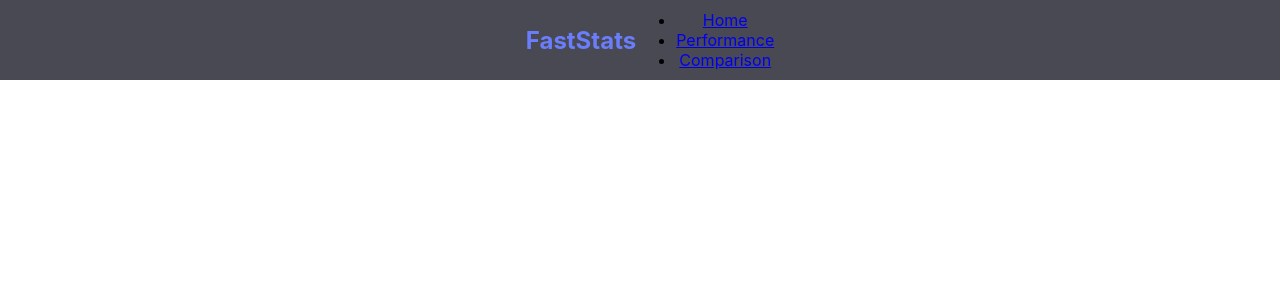
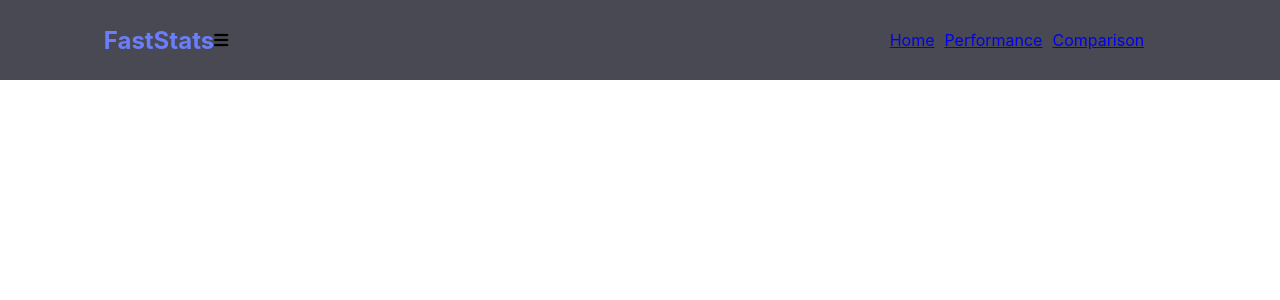
Before and after one commit to ntommy06/CS410P-FinalProject, a React (Create React App) app in the folder my-app/: page / in a window 1280 px wide. Shown: the top 300 px of the page. Built offline with nearby package versions, Linux system fonts and the light colour scheme.

Commit message:
almost complete

```diff
--- a/my-app/src/components/Navbar/Navbar.css
+++ b/my-app/src/components/Navbar/Navbar.css
@@ -12,3 +12,14 @@
     margin-left: 20px;
     cursor: pointer;
 }
+
+.nav-menu {
+    display: grid;
+    grid-template-columns: repeat(5, auto);
+    grid-gap: 10px;
+    list-style: none;
+    text-align: center;
+    width: 70vw;
+    justify-content: end;
+    margin-right: 2rem;
+}
--- a/my-app/src/components/Navbar/Navbar.js
+++ b/my-app/src/components/Navbar/Navbar.js
@@ -3,14 +3,19 @@ import './Navbar.css';
 import { MenuItems } from './MenuItems';
 
 class Navbar extends Component {
+  state = { active: false }
+
+  handleClick = () => {
+    this.setState({ clicked: !this.state.clicked})
+  }
   render () {
     return(
       <nav className="NavbarItems">
         <h1 className="navbar-logo">FastStats</h1>
-        <div className="menu-icons">
-
+        <div className="menu-icon" onClick={this.handleClick}>
+            <i className={this.state.clicked ? 'fas fa-times' : 'fas fa-bars'}></i>
         </div>
-        <ul>
+        <ul className={this.state.clicked ? 'nav-menu active' : 'nav-menu'}>
           {MenuItems.map((item, index) => {
               return (
                 <li key={index}>
```
